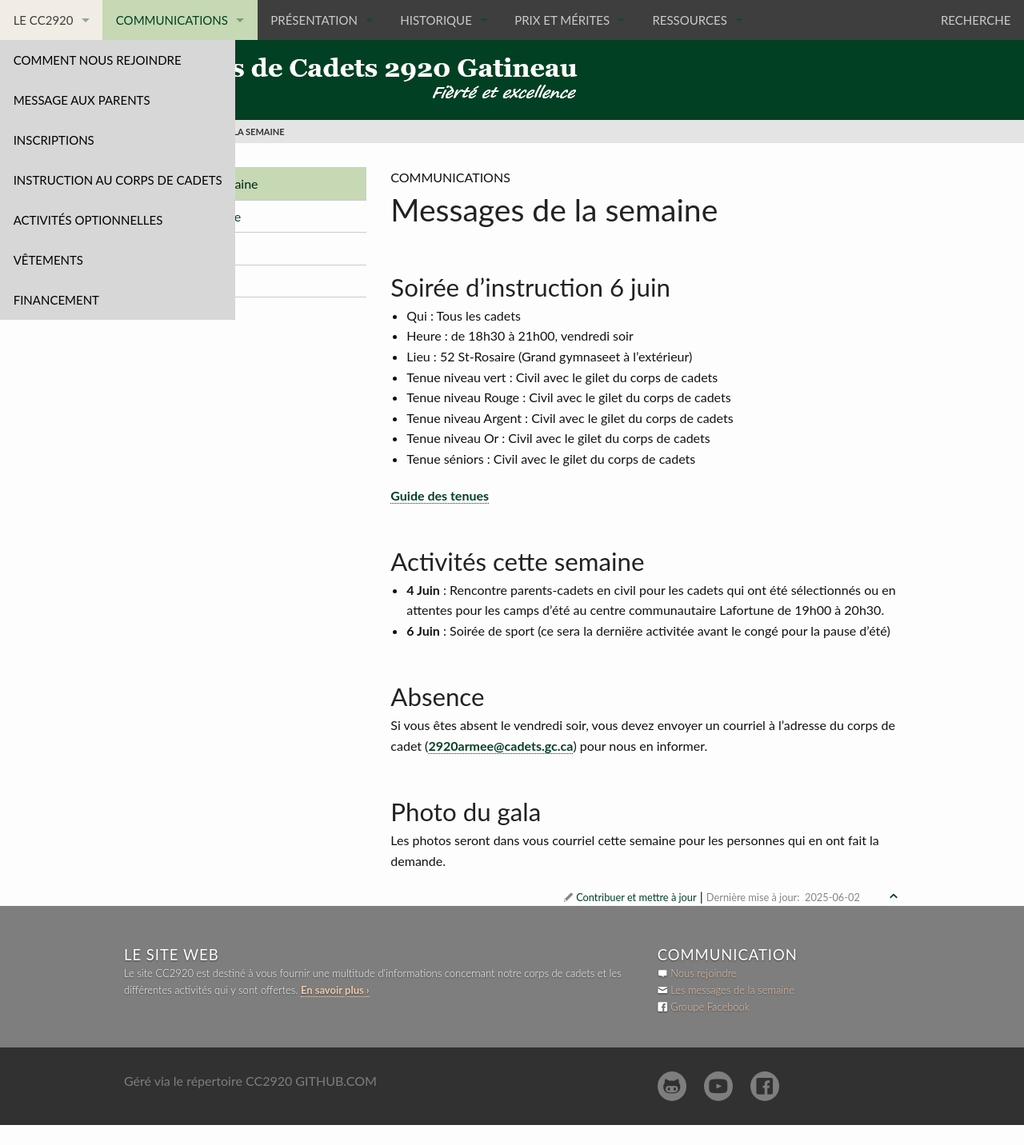
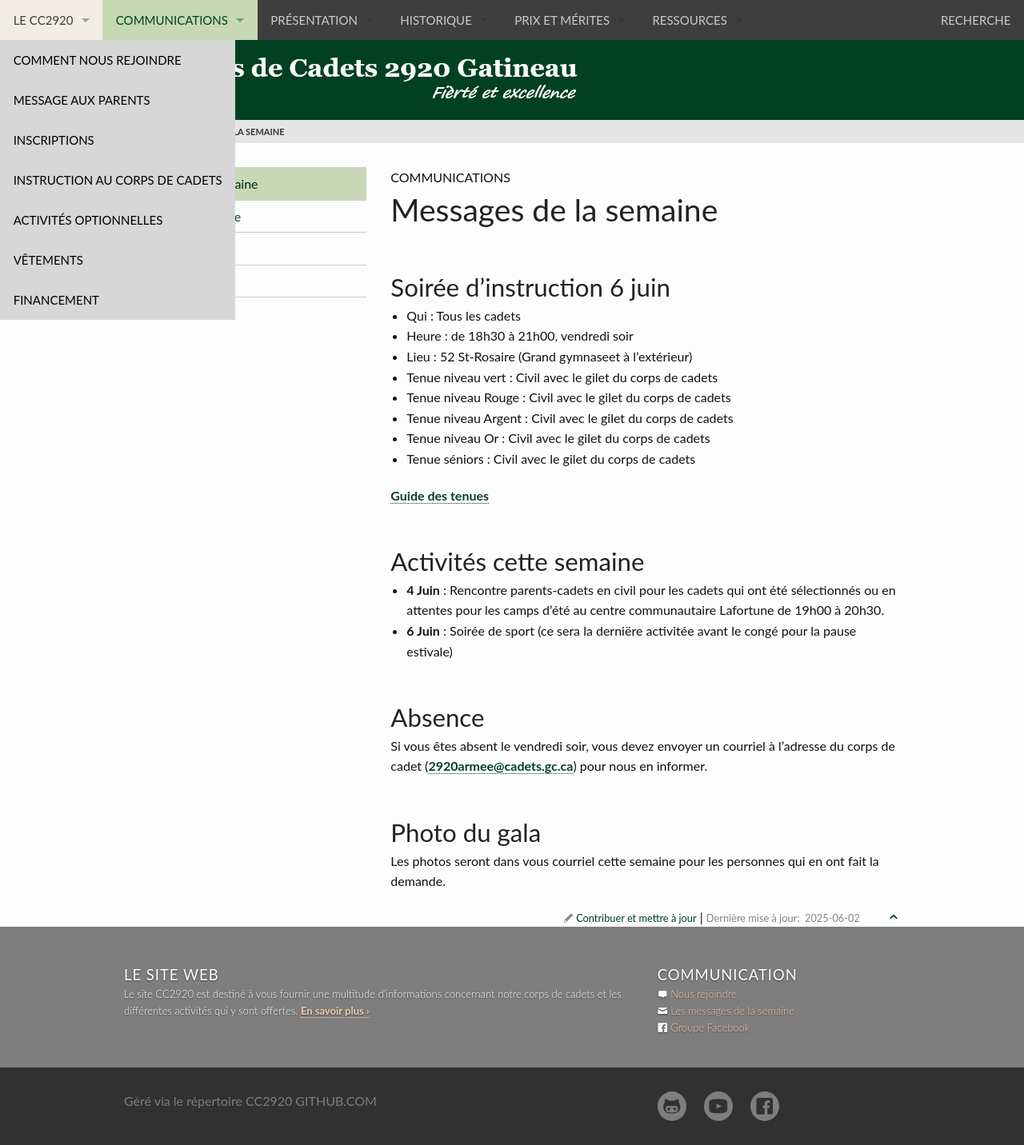
Before and after one commit to CC2920/web, a Jekyll site: the page built from _communications/messages.md, in a window 1280 px wide. Shown: the whole page at 80% size. Built offline with Jekyll 4.4.1, drawn with Linux system fonts in a browser that asks for light colours; before the commit the page ends 1407 px from its top, so only the background shows below that.

Commit message:
Semaine du 1 juin

```diff
--- a/_communications/messages.md
+++ b/_communications/messages.md
@@ -19,7 +19,7 @@ layout: "messages"
 ## Activités cette semaine
 
 - **4 Juin** : Rencontre parents-cadets en civil pour les cadets qui ont été sélectionnés ou en attentes pour les camps d'été au centre communautaire Lafortune de 19h00 à 20h30.
-- **6 Juin** : Soirée de sport (ce sera la derniëre activitée avant le congé pour la pause d'été)
+- **6 Juin** : Soirée de sport (ce sera la derniëre activitée avant le congé pour la pause estivale)
 
 
 ## Absence
```
